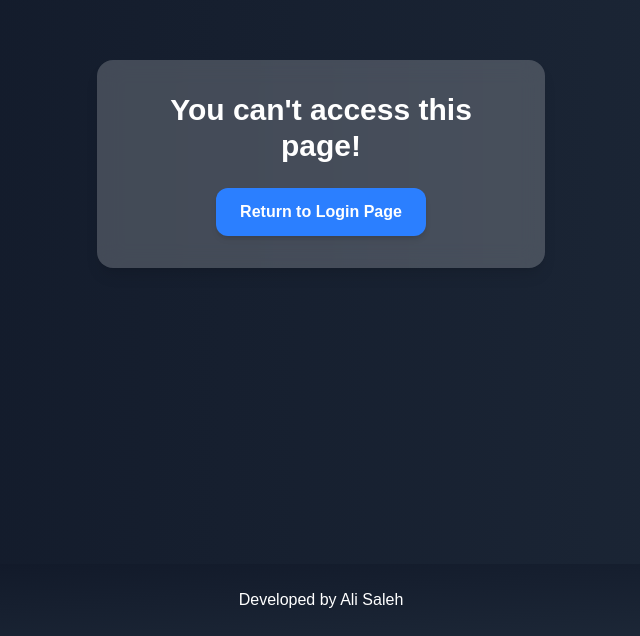
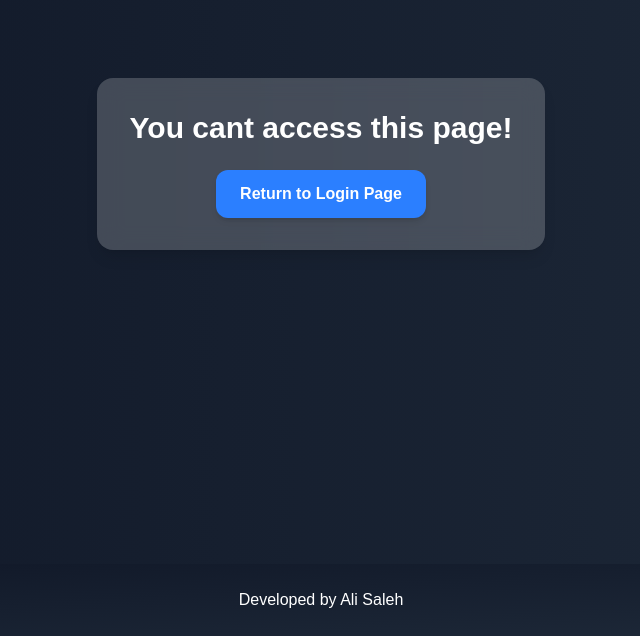
Before and after one commit to itsalisaleh/auth-supabase, a Next.js app: page /unauthorized in a window 1280 px wide. Shown: the part 236-872 px from the top of the page, without its empty margins (319-959 px from the left). Built offline with nearby package versions, Linux system fonts and the light colour scheme.

Commit message:
email notification update and fix error

```diff
--- a/app/evaluate/page.tsx
+++ b/app/evaluate/page.tsx
@@ -162,7 +162,7 @@ const EvaluatePage = () => {
             }),
           });
 
-          const emailResult = await emailResponse.json();
+
           if (emailResponse.ok) {
             setAlertMessage(`Email sent successfully to ${submission.email}.`); // Success alert
             setTimeout(() => setAlertMessage(null), 5000); // Clear after 5 seconds
--- a/app/thank-you/page.tsx
+++ b/app/thank-you/page.tsx
@@ -1,4 +1,5 @@
 import React from 'react'
+import Link from 'next/link'; // Import Link from next/link
 
 const page = () => {
   return (
@@ -6,16 +7,15 @@ const page = () => {
       <div className="p-8 bg-white rounded-lg shadow-lg text-center max-w-sm w-full">
         <h2 className="text-3xl font-semibold text-gray-800 mb-4">Submission Completed</h2>
         <p className="text-lg text-gray-600 mb-6">Your submission has been successfully completed. Thank you for your effort!</p>
-        <a
-          href="/"
+        <Link
+          href="/" // Use Link component's href prop
           className="inline-block py-2 px-6 bg-blue-600 text-white text-lg rounded-md hover:bg-blue-700 transition-colors"
         >
           Back to Home
-        </a>
+        </Link>
       </div>
     </div>
   );
-
 }
 
-export default page
+export default page;
--- a/app/unauthorized/page.tsx
+++ b/app/unauthorized/page.tsx
@@ -12,7 +12,7 @@ const Unauthorized = () => {
   return (
     <div className="min-h-screen flex items-center justify-center bg-gradient-to-r from-gray-900 to-gray-800 p-6">
       <div className="text-center p-8 bg-white/20 backdrop-blur-md rounded-2xl shadow-lg max-w-md w-full">
-        <h1 className="text-3xl font-bold text-white mb-6">You can't access this page!</h1>
+        <h1 className="text-3xl font-bold text-white mb-6">You cant access this page!</h1>
         <button
           onClick={handleClick}
           className="px-6 py-3 bg-blue-500 text-white font-semibold rounded-xl shadow-md hover:bg-blue-600 transition duration-300"
```
